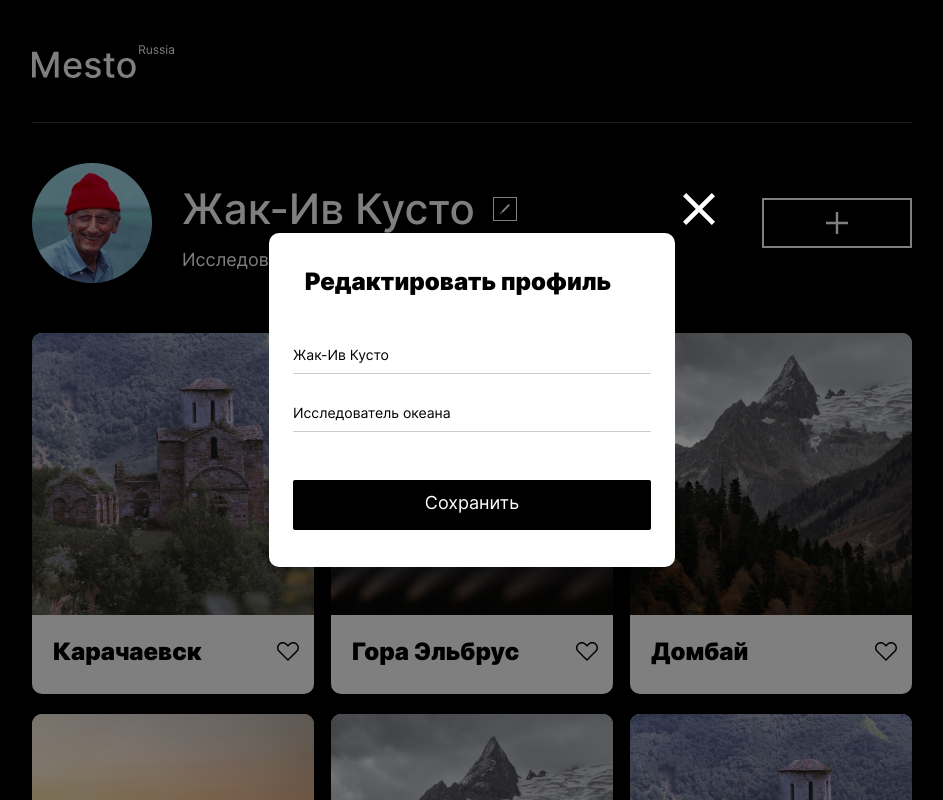
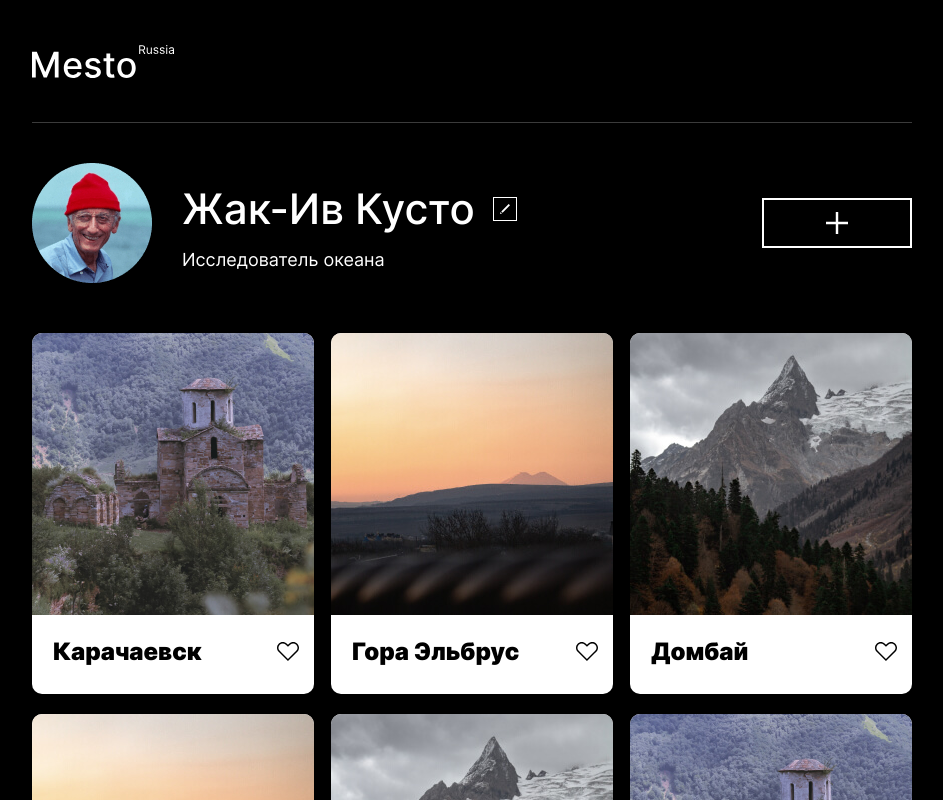
Before and after one commit to astralstep/mesto-project, a plain HTML site: page index.html in a window 1280 px wide. Shown: the top 800 px of the page, without its empty margins (168-1111 px from the left). Drawn offline with Linux system fonts and the light colour scheme; files whose address does not match are found by name.

Commit message:
small-fix

```diff
--- a/index.html
+++ b/index.html
@@ -72,7 +72,7 @@
                 </ul>
             </section>
         </main>
-        <section class="popup popup_opened">
+        <section class="popup">
             <div class="popup__container">
                 <h2 class="popup__title">Редактировать профиль</h2>
                 <form class="popup__form" name="edit-form">
```
Also changed, not shown: 1 other file.
